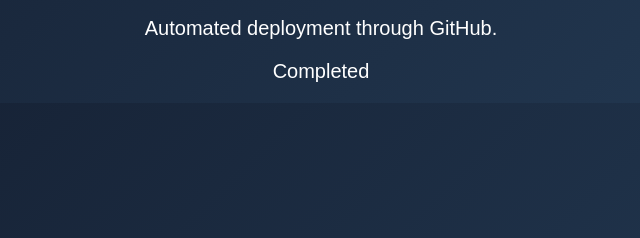
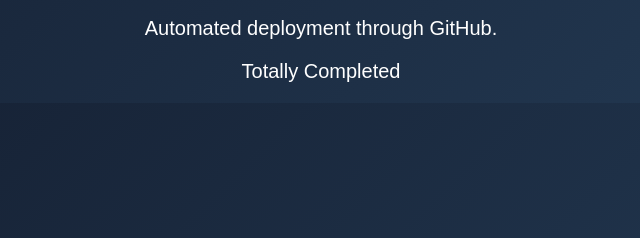
Before and after one commit to mayank2229/kubernetes-nginx-cicd, a plain HTML site: page website/index.html in a window 1280 px wide. Shown: the part 248-486 px from the top of the page, 319-959 px from the left. Drawn offline with Linux system fonts and the light colour scheme.

Commit message:
Update index.html

```diff
--- a/website/index.html
+++ b/website/index.html
@@ -9,7 +9,7 @@
         <h1>Welcome to Kubernetes CI/CD!</h1>
         <p>My website is deployed using Nginx on AWS Kubernetes.</p>
         <p>Automated deployment through GitHub.</p>
-        <p>Completed</p>
+        <p>Totally Completed</p>
     </div>
 </body>
 </html>
```
